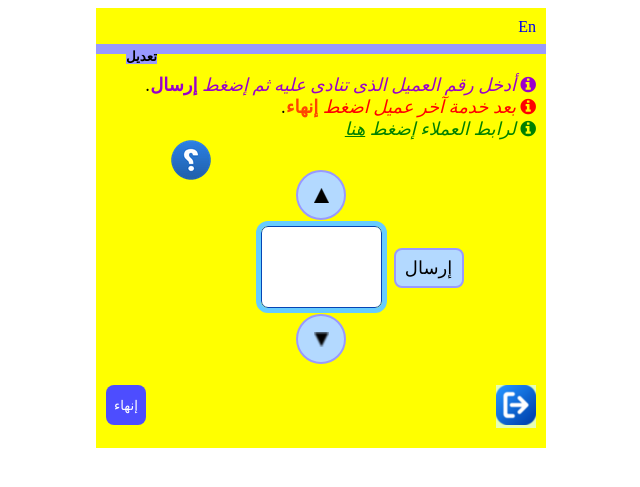
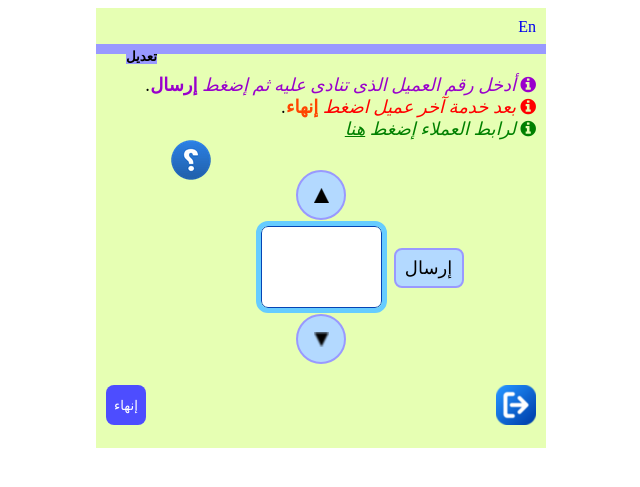
Before and after one commit to abdelaal1/fq_project, a Node server app: a page that uses views/admin_dashboard1.hbs in a window 1280 px wide. Shown: the top 487 px of the page, without its empty margins (319-959 px from the left). Run offline with Node 20, Linux system fonts and the light colour scheme; the visitor is signed in with stand-in values (Sample User, id 1); some libraries are stand-ins or nearby versions.

Commit message:
commita12

```diff
--- a/views/admin_dashboard1.hbs
+++ b/views/admin_dashboard1.hbs
@@ -373,7 +373,7 @@
 		}
 
 		@supports not (stroke-dashoffset: 30;) {
-			#outer{background-color: yellow;}
+			.cls-2{transform: scale(0.6,0.6)}
 		}
 
 	</style>
```
